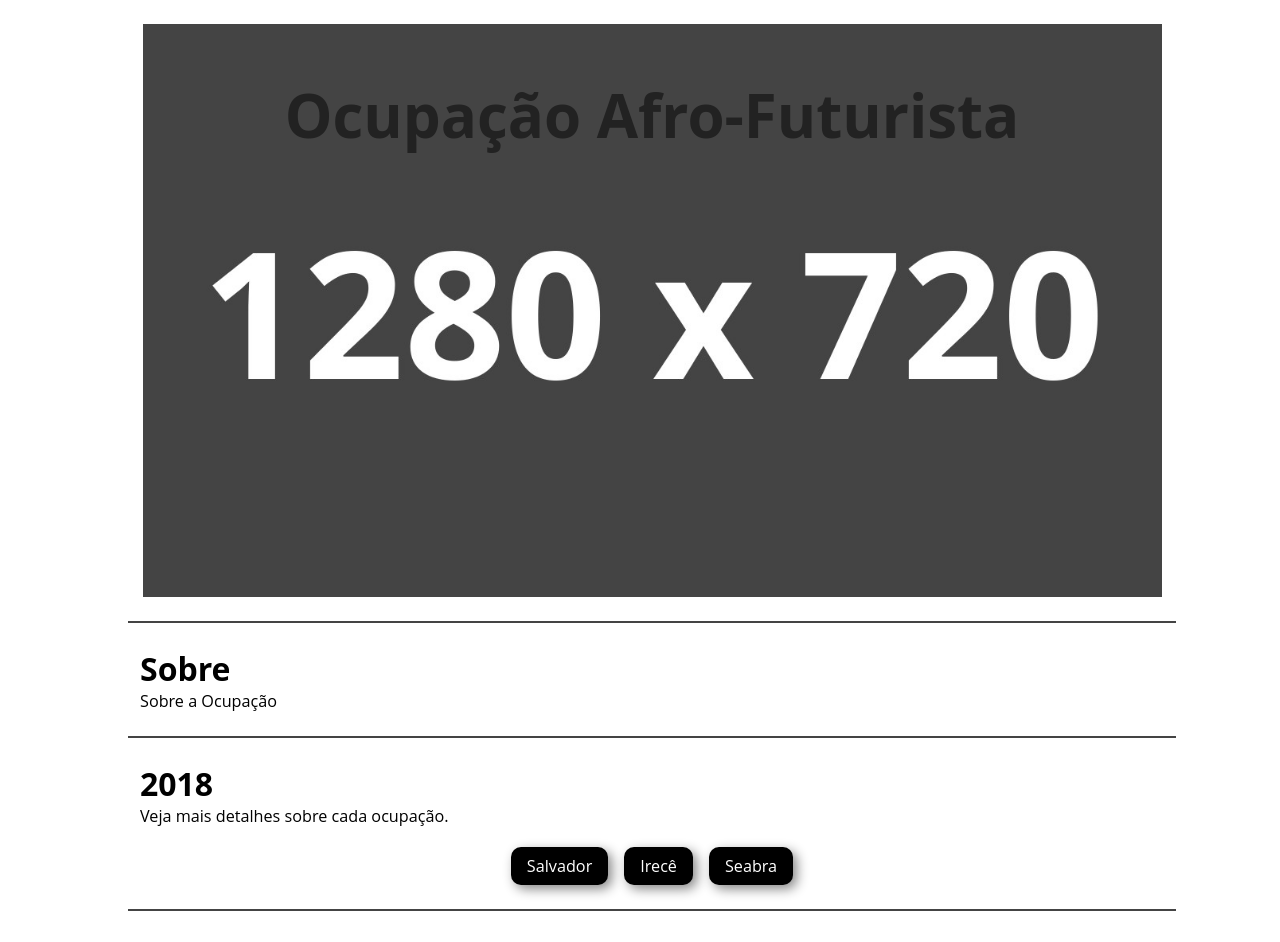
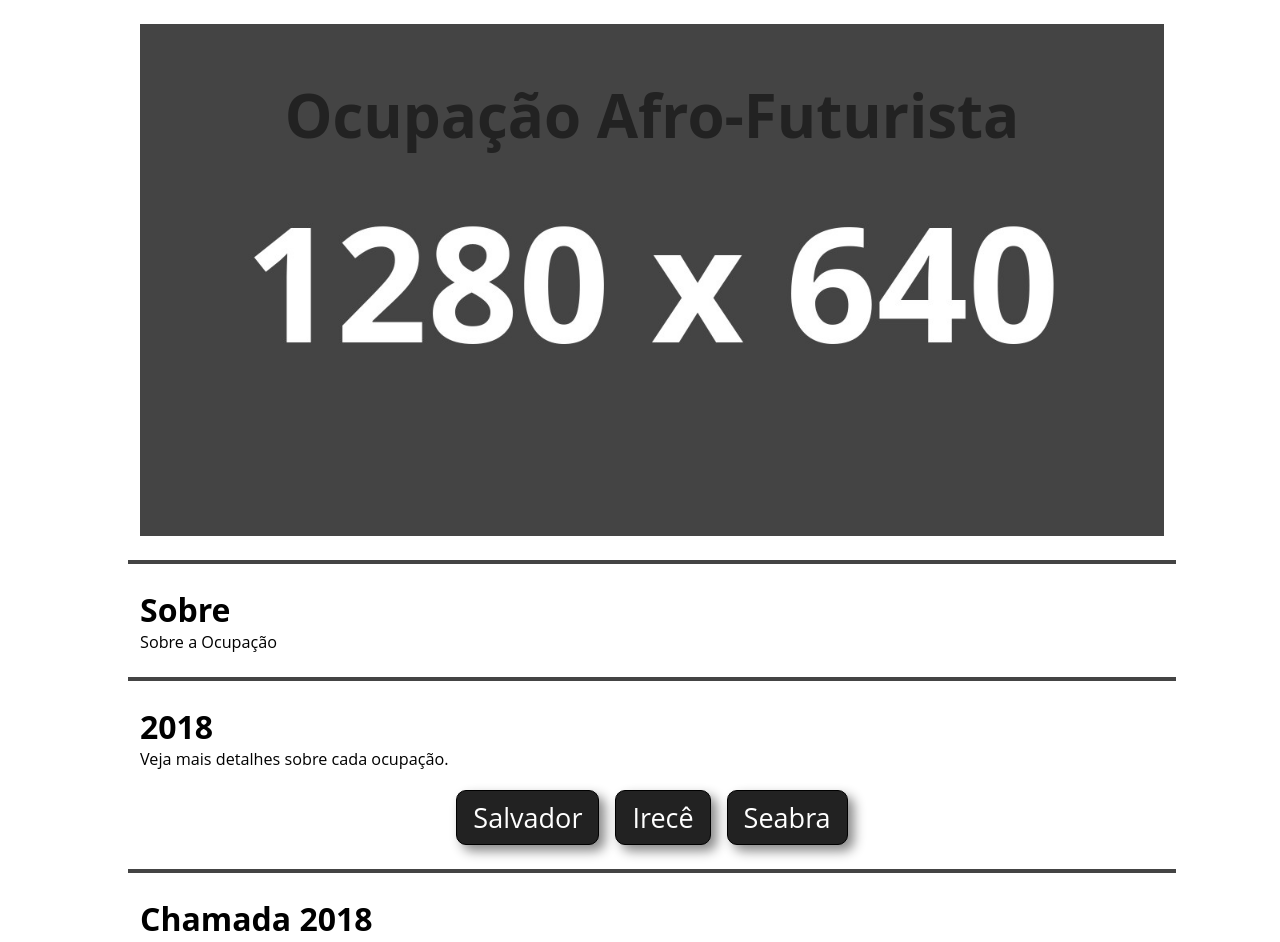
Before and after one commit to ocupacao/ocupacao.github.io, a Jekyll site: the page built from _pages/index.md, in a window 1280 px wide. Shown: the top 942 px of the page. Built offline with Jekyll 4.4.1, drawn with Linux system fonts in a browser that asks for light colours; nearby versions of some CDN libraries; some of the changed text lies outside the part shown.

Commit message:
adjusts title image size

```diff
--- a/_includes/footer.html
+++ b/_includes/footer.html
@@ -1,7 +1,4 @@
 <section class="section footer">
   <div class="footer-line">{{ site.title }}</div>
-  <a class="footer-line" href="{{ site.social.envelope-o }}" target="_blank">{{ site.social.envelope-o | replace: 'mailto:',''}}</a>
-  <div class="footer-line">
-    {% include social-icons.html %}
-  </div>
+  <div class="footer-line">{% include social-icons.html %}</div>
 </section>
--- a/css/main.scss
+++ b/css/main.scss
@@ -6,7 +6,10 @@
 html {
   -webkit-font-smoothing: antialiased;
   -moz-osx-font-smoothing: grayscale;
-  font-size: 18px;
+  font-size: 16px;
+  @include media-query(DESKTOP) {
+    font-size: 18px;
+  }
 }
 
 body {
@@ -61,7 +64,7 @@ a {
 
 .section {
   width: 100%;
-  border-bottom: 2px #444 solid;
+  border-bottom: 4px #444 solid;
   padding: 24px 12px;
 
   .section-title {
@@ -81,13 +84,15 @@ a {
     padding: 8px 16px;
     margin: 0 8px;
     color: #fff;
-    background-color: #000;
+    font-size: 1.5rem;
+    background-color: #222;
+    border: 1px #000 solid;
     border-radius: 10px;
-    box-shadow: 4px 4px 12px #888;
+    box-shadow: 6px 6px 12px #888;
     transition: box-shadow $TRANSITION-PERIOD linear;
 
     &:hover {
-      box-shadow: 2px 2px 12px #888;
+      box-shadow: 3px 3px 12px #888;
     }
   }
 
@@ -107,11 +112,16 @@ a {
     position: relative;
     display: block;
     width: 100%;
-    padding-bottom: 56%;
-    background-image: url('{{ site.baseurl }}/media/images/cover.jpg');
+    padding-bottom: 128%;
+    background-image: url('{{ site.baseurl }}/media/images/title.jpg');
     background-position: center;
     background-repeat: no-repeat;
-    background-size: contain;
+    background-size: cover;
+
+    @include media-query(DESKTOP) {
+      background-size: contain;
+      padding-bottom: 50%;
+    }
   }
 
   .title-text {
@@ -126,6 +136,10 @@ a {
       font-size: 60px;
     }
   }
+}
+
+.footer-line + .footer-line {
+  margin-top: 18px;
 }
 
 i.fa-1_5x {
```
Also changed, not shown: media/images/title.jpg.
